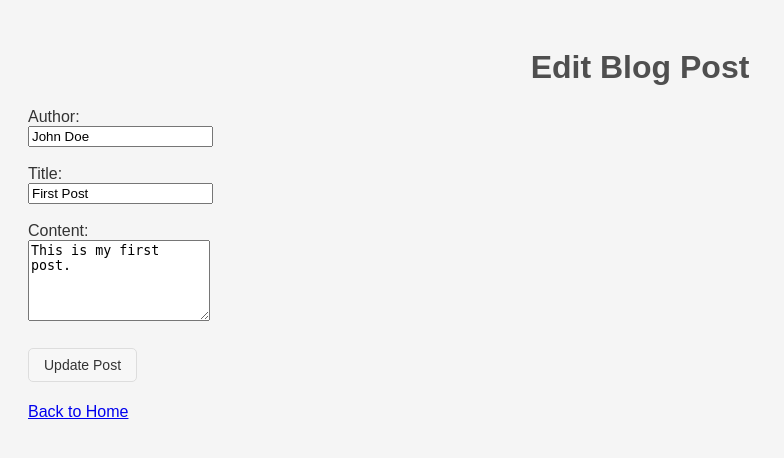
After one commit to shokeijin/masterblog, a Flask app: page /update/1 in a window 1280 px wide. The commit adds this page. Shown: the top 458 px of the page, without its empty margins (0-784 px from the left). Run offline with Flask 3, Linux system fonts and the light colour scheme.

Commit message:
Update Formular bearbeitet

```diff
--- a/app.py
+++ b/app.py
@@ -12,10 +12,20 @@ def get_posts():
     except FileNotFoundError:
         return []
 
+
 def save_posts(posts):
     """Eine Hilfsfunktion, um Posts in die JSON-Datei zu speichern."""
     with open('blog_posts.json', 'w') as f:
         json.dump(posts, f, indent=4)
+
+
+def fetch_post_by_id(post_id):
+    """Findet einen einzelnen Beitrag anhand seiner ID."""
+    posts = get_posts()
+    for post in posts:
+        if post['id'] == post_id:
+            return post
+    return None
 
 
 @app.route('/')
@@ -47,20 +57,45 @@ def add():
     return render_template('add.html')
 
 
-# NEUE ROUTE ZUM LÖSCHEN VON BEITRÄGEN
 @app.route('/delete/<int:post_id>', methods=['POST'])
 def delete(post_id):
-    # 1. Alle aktuellen Beiträge laden
     posts = get_posts()
+    posts_after_deletion = [post for post in posts if post['id'] != post_id]
+    save_posts(posts_after_deletion)
+    return redirect(url_for('index'))
 
-    # 2. Eine neue Liste erstellen, die alle Beiträge außer dem zu löschenden enthält
-    posts_after_deletion = [post for post in posts if post['id'] != post_id]
 
-    # 3. Die neue, gefilterte Liste in die JSON-Datei zurückspeichern
-    save_posts(posts_after_deletion)
+# NEUE ROUTE ZUM BEARBEITEN VON BEITRÄGEN
+@app.route('/update/<int:post_id>', methods=['GET', 'POST'])
+def update(post_id):
+    # Finde den zu bearbeitenden Beitrag
+    post = fetch_post_by_id(post_id)
+    if post is None:
+        # Wenn der Beitrag nicht existiert, gib einen Fehler zurück
+        return "Post not found", 404
 
-    # 4. Zurück zur Startseite umleiten
-    return redirect(url_for('index'))
+    # Wenn das Formular abgeschickt wurde (POST)
+    if request.method == 'POST':
+        # Hole die aktualisierten Daten aus dem Formular
+        updated_author = request.form.get('author')
+        updated_title = request.form.get('title')
+        updated_content = request.form.get('content')
+
+        # Lade alle Beiträge, finde den richtigen und aktualisiere ihn
+        all_posts = get_posts()
+        for p in all_posts:
+            if p['id'] == post_id:
+                p['author'] = updated_author
+                p['title'] = updated_title
+                p['content'] = updated_content
+                break
+
+        # Speichere die aktualisierte Liste und leite zur Startseite um
+        save_posts(all_posts)
+        return redirect(url_for('index'))
+
+    # Wenn die Seite normal aufgerufen wird (GET), zeige das Formular an
+    return render_template('update.html', post=post)
 
 
 if __name__ == '__main__':
--- a/static/style.css
+++ b/static/style.css
@@ -10,6 +10,7 @@ h1 {
     color: #4F4F4F;
 }
 
+/* DIESER TEIL WAR VERMUTLICH VERLOREN GEGANGEN */
 .post {
     background-color: #FFF;
     border: 1px solid #DDD;
@@ -25,3 +26,39 @@ h1 {
 .post p {
     margin: 10px 0;
 }
+
+/* DIE NEUEN STILE FÜR DIE BUTTONS (BLEIBEN ERHALTEN) */
+.post-actions {
+    margin-top: 15px;
+}
+
+.button {
+    display: inline-block;
+    padding: 8px 15px;
+    margin: 5px 5px 5px 0;
+    border: 1px solid #DDD;
+    border-radius: 5px;
+    background-color: #f7f7f7;
+    color: #333;
+    text-decoration: none;
+    font-family: Arial, sans-serif;
+    font-size: 14px;
+    cursor: pointer;
+    text-align: center;
+}
+
+.button:hover {
+    background-color: #e7e7e7;
+    border-color: #c7c7c7;
+}
+
+.button-delete {
+    background-color: #fff2f2;
+    border-color: #ffbaba;
+    color: #d8000c;
+}
+
+.button-delete:hover {
+    background-color: #ffdddd;
+    border-color: #ff9c9c;
+}
--- /dev/null
+++ b/templates/update.html
@@ -0,0 +1,35 @@
+<!DOCTYPE html>
+<html lang="en">
+<head>
+    <meta charset="UTF-8">
+    <meta name="viewport" content="width=device-width, initial-scale=1.0">
+    <title>Edit Post</title>
+    <!-- Wir verwenden dasselbe Stylesheet für ein konsistentes Aussehen -->
+    <link rel="stylesheet" href="{{ url_for('static', filename='style.css') }}">
+</head>
+<body>
+    <h1>Edit Blog Post</h1>
+
+    <!-- 1. Das 'action'-Attribut verweist auf die 'update'-Route mit der korrekten post_id -->
+    <form method="POST" action="{{ url_for('update', post_id=post.id) }}">
+
+        <label for="author">Author:</label><br>
+        <!-- 2. Das 'value'-Attribut wird mit dem aktuellen Autor des Beitrags vorbelegt -->
+        <input type="text" id="author" name="author" value="{{ post.author }}" required><br><br>
+
+        <label for="title">Title:</label><br>
+        <!-- 3. Das 'value'-Attribut wird mit dem aktuellen Titel des Beitrags vorbelegt -->
+        <input type="text" id="title" name="title" value="{{ post.title }}" required><br><br>
+
+        <label for="content">Content:</label><br>
+        <!-- 4. Bei einer <textarea> wird der Inhalt zwischen die Tags geschrieben, um ihn vorab auszufüllen -->
+        <textarea id="content" name="content" rows="5" required>{{ post.content }}</textarea><br><br>
+
+        <!-- Der Button hat die einheitliche CSS-Klasse -->
+        <button type="submit" class="button">Update Post</button>
+    </form>
+
+    <p><a href="{{ url_for('index') }}">Back to Home</a></p>
+
+</body>
+</html>
```
Also changed, not shown: templates/index.html (+12 -6 lines).
